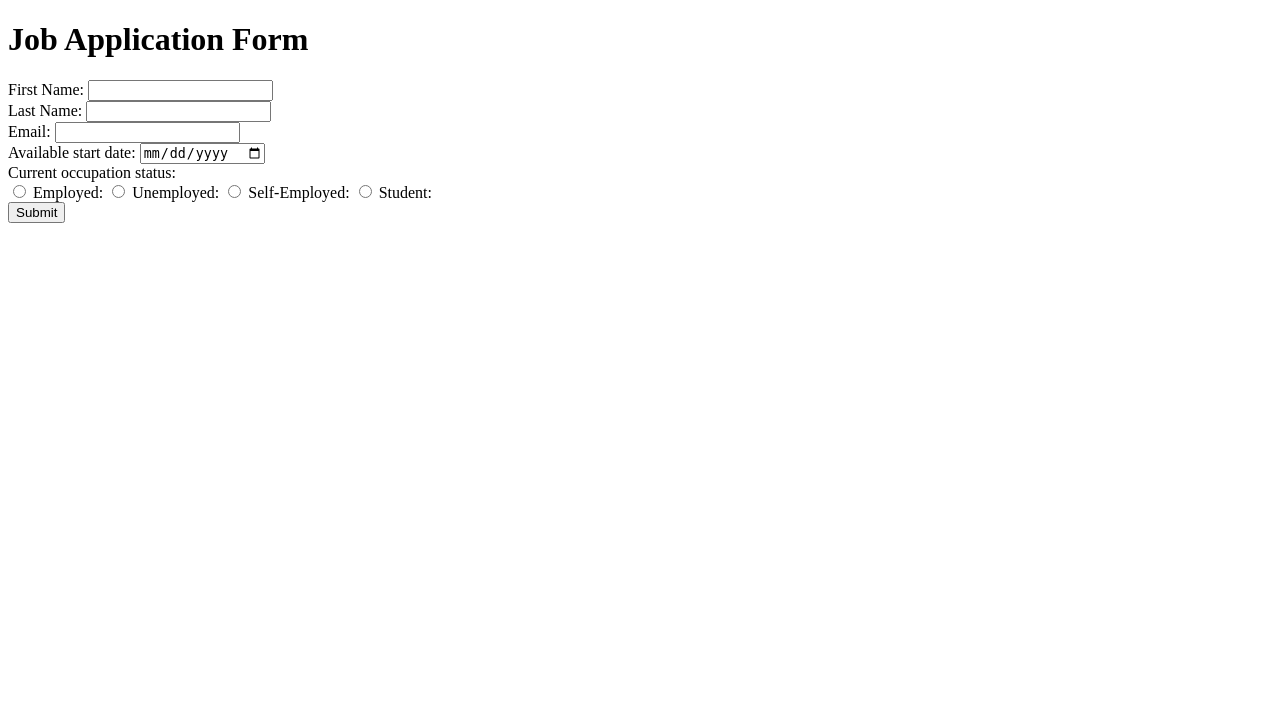
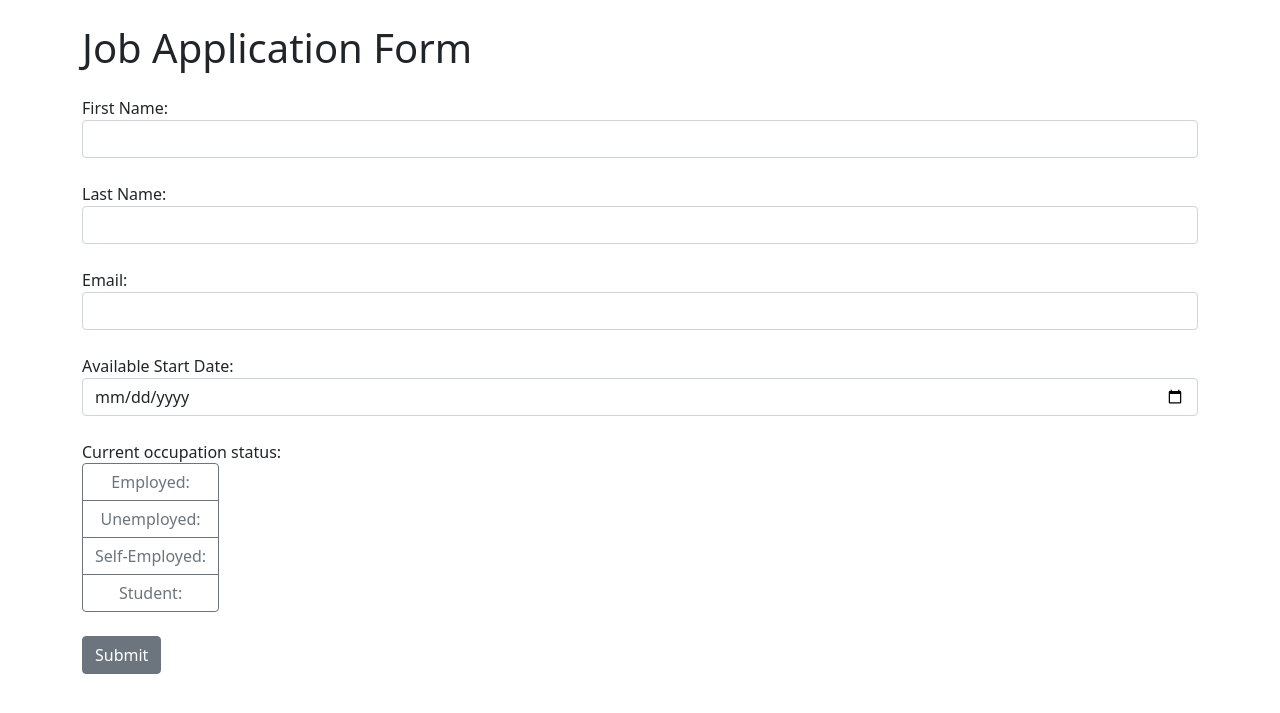
Before and after one commit to JadonPage/app16-flask-job_application_form, a Flask app: page / in a window 1280 px wide. Shown: the top 713 px of the page. Run offline with Flask 3, Linux system fonts and the light colour scheme.

Commit message:
implemented bootstrap to html code and added database to the backend

```diff
--- a/app.py
+++ b/app.py
@@ -1,11 +1,35 @@
-from flask import Flask, render_template
+from flask import Flask, render_template, request
+from flask_sqlalchemy import SQLAlchemy
 
 app = Flask(__name__)
 
+app.config["SECRET_KEY"] = "myapp123"
+app.config["SQLALCHEMY_DATABASE_URI"] = "sqlite:///data.db"
+db = SQLAlchemy(app)
 
-@app.route("/")
+
+class Form(db.Model):
+    id = db.Column(db.Integer, primary_key=True)
+    first_name = db.Column(db.String(80))
+    last_name = db.Column(db.String(80))
+    email = db.Column(db.String(80))
+    date = db.Column(db.Date)
+    occupation = db.Column(db.String(80))
+
+
+@app.route("/", methods=["GET", "POST"])
 def index():
+    if request.method == "POST":
+        first_name = request.form["first_name"]
+        last_name = request.form["last_name"]
+        email = request.form["email"]
+        date = request.form["date"]
+        occupation = request.form["occupation"]
+
     return render_template("index.html")
 
 
-app.run(debug=True, port=5001)
+if __name__ == "__main__":
+    with app.app_context():
+        db.create_all()
+        app.run(debug=True, port=5001)
--- a/templates/index.html
+++ b/templates/index.html
@@ -3,44 +3,50 @@
     <head>
             <meta charset="utf-8">
             <meta charset="viewport" content="width=device-width, initial-scale=1, shrink-to-fit=no">
+            <link rel="stylesheet" href="https://cdn.jsdelivr.net/npm/bootstrap@5.1.3/dist/css/bootstrap.min.css">
     </head>
     <body>
-        <h1>Job Application Form</h1>
-        <form>
-            <div>
+        <div class="container">
+            <h1 class="mt-4 mb-4">Job Application Form</h1>
+            <form method="post">
+                <div class="form-group mb-4">
                     <label for="first_name">First Name:</label>
-                <input type="text" id="first_name" name="first_name" required>
+                    <input class="form-control" type="text" id="first_name" name="first_name" required>
                 </div>
-            <div>
+                <div class="form-group mb-4">
                     <label for="last_name">Last Name:</label>
-                <input type="text" id="last_name" name="last_name" required>
+                    <input class="form-control" type="text" id="last_name" name="last_name" required>
                 </div>
-            <div>
+                <div class="form-group mb-4">
                     <label for="email">Email:</label>
-                <input type="email" id="email" name="email" required>
+                    <input class="form-control" type="email" id="email" name="email" required>
                 </div>
-            <div>
-                <label for="date">Available start date:</label>
-                <input type="date" id="date" name="date" required>
+                <div class="form-group mb-4">
+                    <label for="date">Available Start Date:</label>
+                    <input class="form-control" type="date" id="date" name="date" required>
                 </div>
-            <div>
+                <div class="form-group mb-4">
                     <label>Current occupation status: </label>
                     <br>
-                <div id="occupation">
-                    <input type="radio" id="employed" name="occupation" required>
-                    <label for="employed">Employed:</label>
+                    <div class="btn-group-vertical" id="occupation">
+                        <input class="btn-check form-control" type="radio" id="employed" name="occupation" value="employed" required>
+                        <label class="btn btn-outline-secondary" for="employed">Employed:</label>
 
-                    <input type="radio" id="unemployed" name="occupation" required>
-                    <label for="employed">Unemployed:</label>
+                        <input class="btn-check form-control" type="radio" id="unemployed" name="occupation" value="unemployed" required>
+                        <label class="btn btn-outline-secondary" for="unemployed">Unemployed:</label>
 
-                    <input type="radio" id="self-employed" name="occupation" required>
-                    <label for="self-employed">Self-Employed:</label>
+                        <input class="btn-check form-control" type="radio" id="self-employed" name="occupation" value="self-employed" required>
+                        <label class="btn btn-outline-secondary" for="self-employed">Self-Employed:</label>
 
-                    <input type="radio" id="student" name="occupation" required>
-                    <label for="employed">Student:</label>
+                        <input class="btn-check form-control" type="radio" id="student" name="occupation" value="student" required>
+                        <label class="btn btn-outline-secondary" for="student">Student:</label>
                     </div>
                 </div>
-            <button type="button">Submit</button>
+                <button class="btn btn-secondary mb-4" type="submit">Submit</button>
             </form>
+        </div>
+        <script src="https://code.jquery.com/jquery-3.6.0.min.js"></script>
+        <script src="https://cdn.jsdelivr.net/npm/bootstrap@5.1.3/dist/js/bootstrap.min.js"></script>
+
     </body>
 </html>
```
Also changed, not shown: instance/data.db (added). Lines whose indentation alone changed are shown as unchanged.
